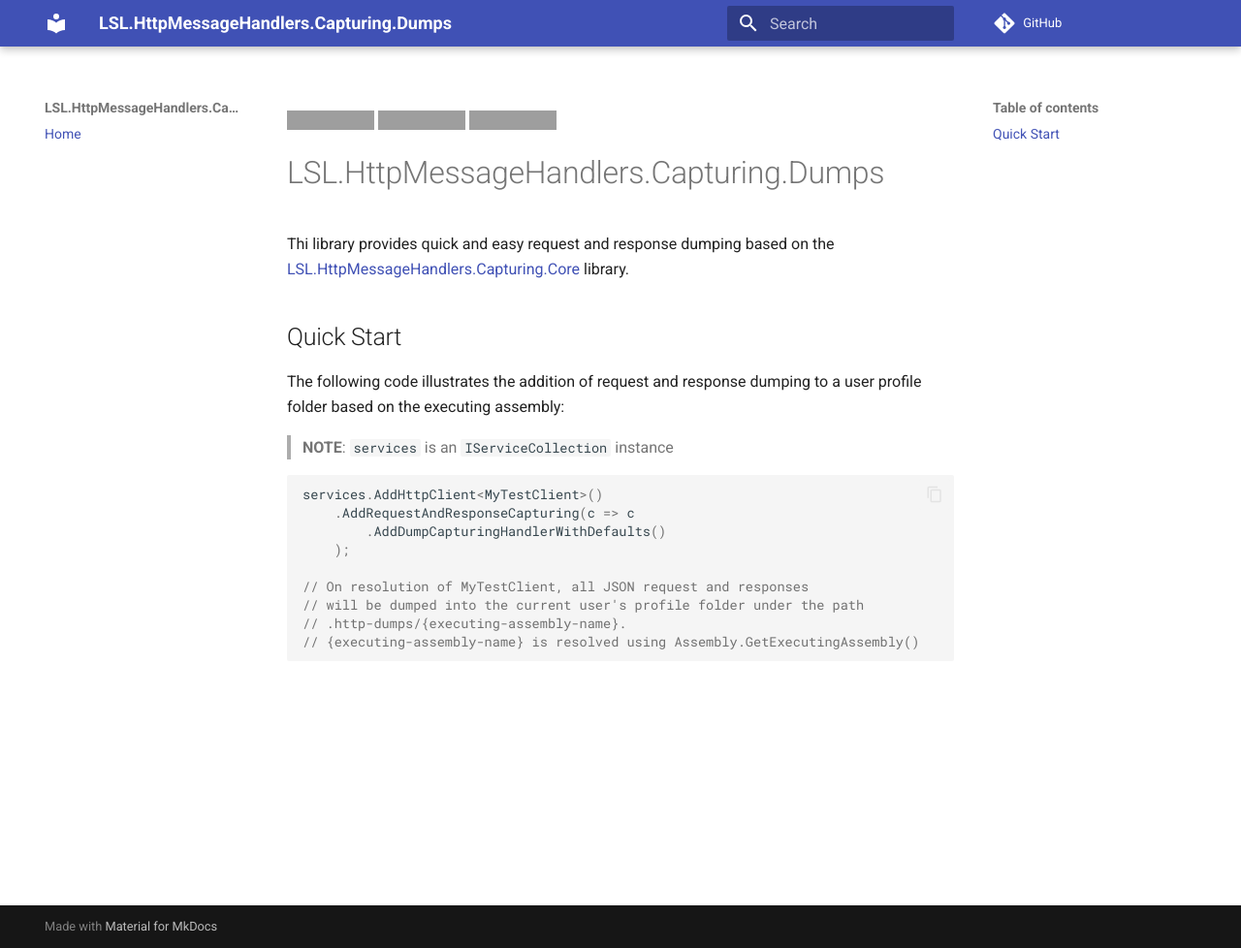
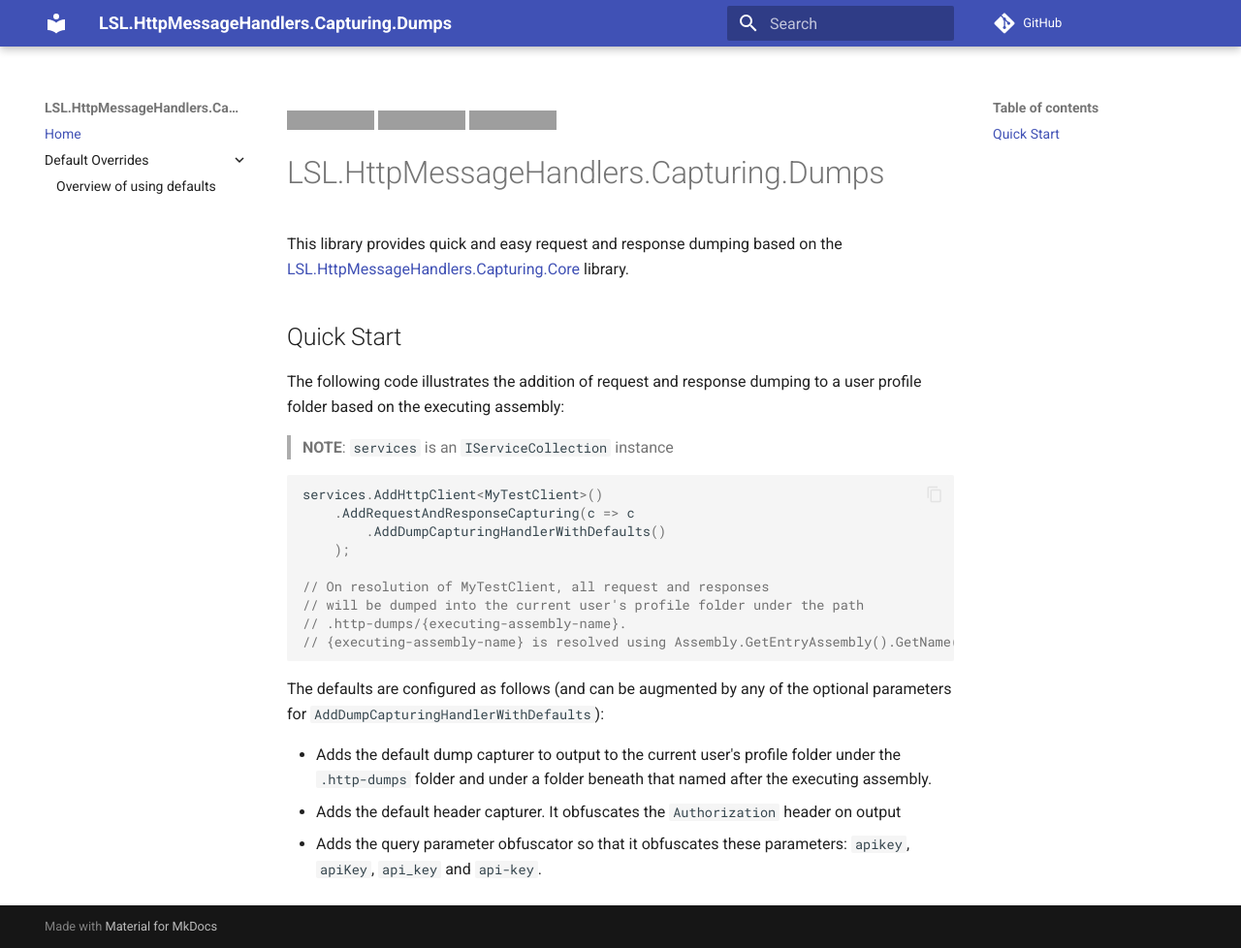
Before and after one commit to alunacjones/LSL.HttpMessageHandlers.Capturing.Dumps, an MkDocs documentation site: the page built from docs/index.md, in a window 1280 px wide and 978 px high. Shown: the whole window at 97% size. Built offline with MkDocs 1.6.1 and Material for MkDocs 9.7.7, drawn with Linux system fonts in a browser that asks for light colours; comment, search, counter and statistics services are not loaded; grey boxes are pictures that could not be loaded.

Commit message:
add some docs and ensure status code is retuurned

````diff
--- a/docs/index.md
+++ b/docs/index.md
@@ -4,7 +4,7 @@
 
 # LSL.HttpMessageHandlers.Capturing.Dumps
 
-Thi library provides quick and easy request and response dumping based on the [LSL.HttpMessageHandlers.Capturing.Core](https://www.nuget.org/packages/LSL.HttpMessageHandlers.Capturing.Core) library.
+This library provides quick and easy request and response dumping based on the [LSL.HttpMessageHandlers.Capturing.Core](https://www.nuget.org/packages/LSL.HttpMessageHandlers.Capturing.Core) library.
 
 ## Quick Start
 
@@ -18,9 +18,15 @@ services.AddHttpClient<MyTestClient>()
         .AddDumpCapturingHandlerWithDefaults()
     );
 
-// On resolution of MyTestClient, all JSON request and responses
+// On resolution of MyTestClient, all request and responses
 // will be dumped into the current user's profile folder under the path
 // .http-dumps/{executing-assembly-name}.
-// {executing-assembly-name} is resolved using Assembly.GetExecutingAssembly()
+// {executing-assembly-name} is resolved using Assembly.GetEntryAssembly().GetName().Name
 
 ```
+
+The defaults are configured as follows (and can be augmented by any of the optional parameters for `AddDumpCapturingHandlerWithDefaults`):
+
+* Adds the default dump capturer to output to the current user's profile folder under the `.http-dumps` folder and under a folder beneath that named after the executing assembly.
+* Adds the default header capturer. It obfuscates the `Authorization` header on output
+* Adds the query parameter obfuscator so that it obfuscates these parameters: `apikey`, `apiKey`, `api_key` and `api-key`.
````
Also changed, not shown: docs/Default Overrides/01-overview.md (added, +36 -0 lines), readme.md (+10 -3 lines), 6 other files.
